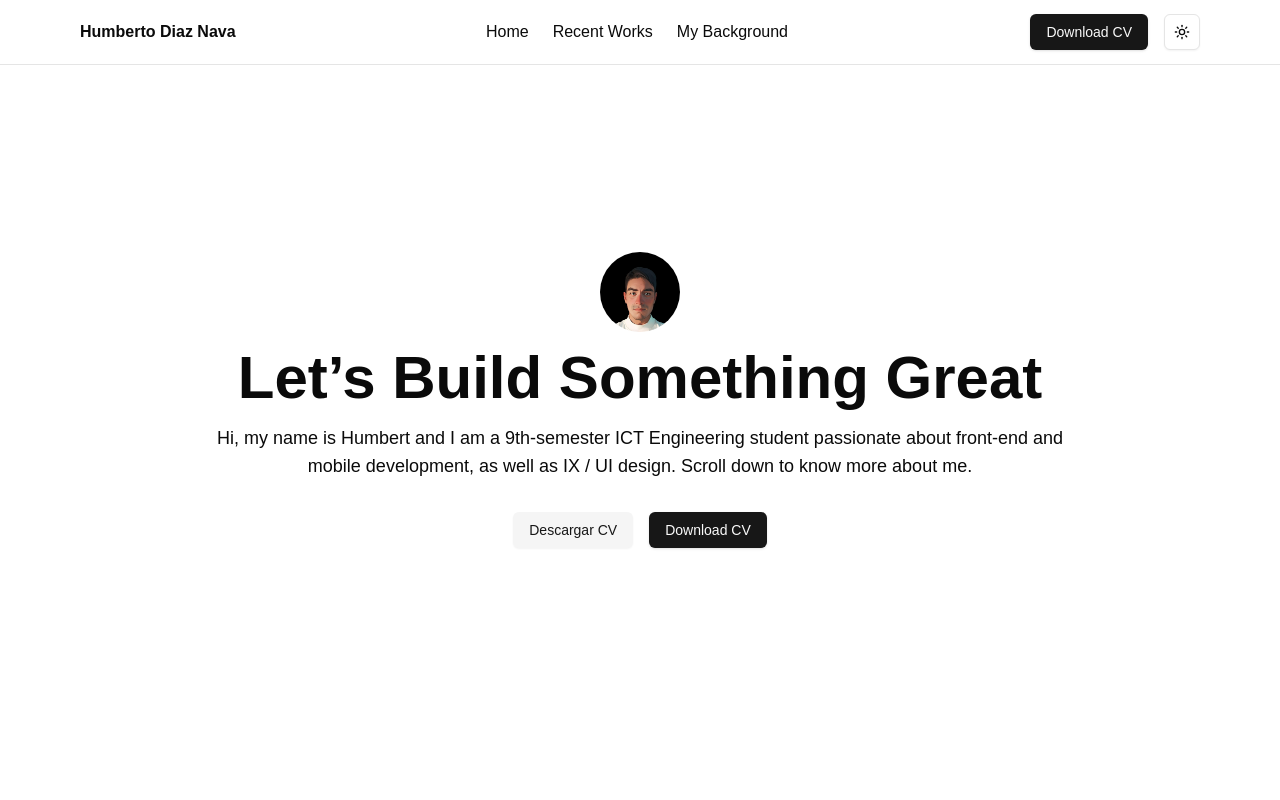
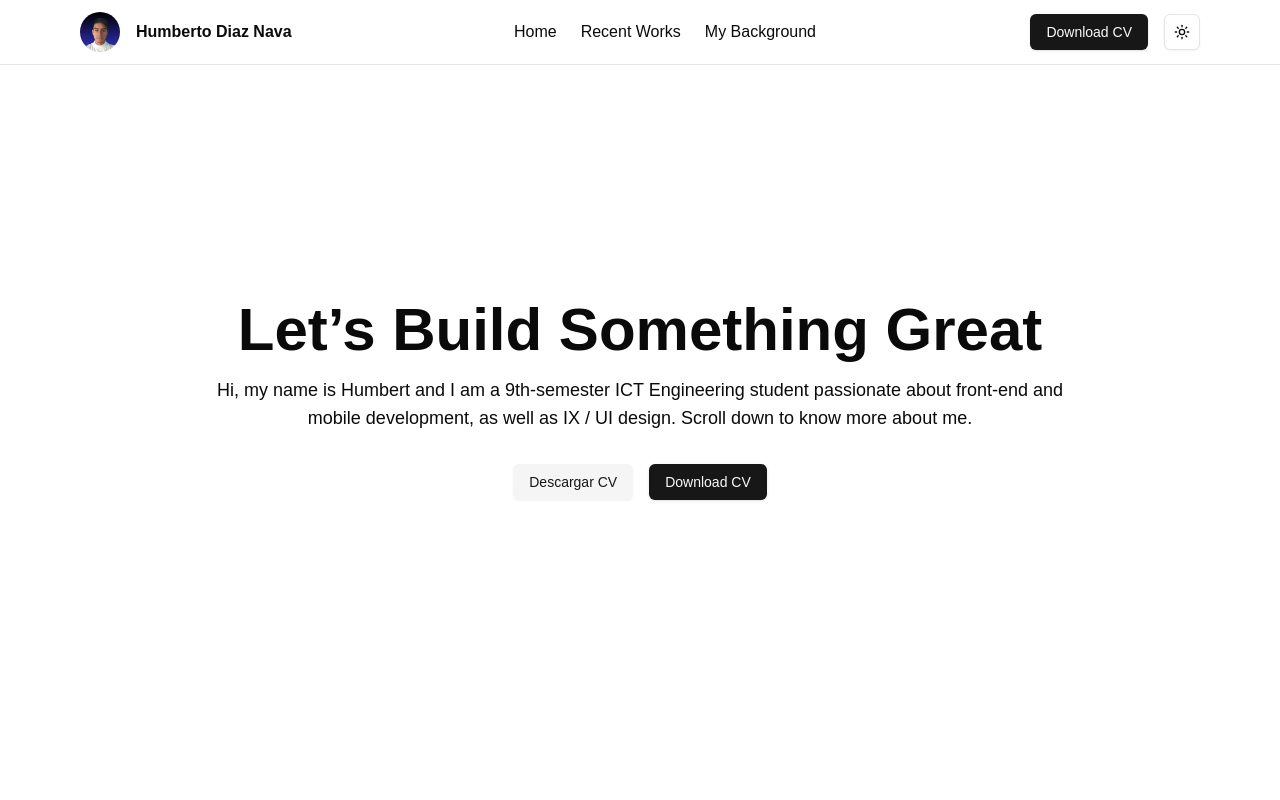
Before and after one commit to ddiax09/my-portfolio, a Next.js app: page / in a window 1280 px wide. Shown: the top 800 px of the page. Built offline with nearby package versions, Linux system fonts and the light colour scheme.

Commit message:
New Avatar Photo

```diff
--- a/src/app/components/hero-section.tsx
+++ b/src/app/components/hero-section.tsx
@@ -11,11 +11,6 @@ export const HeroSection = () => {
       transition={{ duration: 0.5 }}
       className="flex flex-col justify-center items-center text-center h-[80svh]  m-4 mt-20 lg:mx-20 rounded-2xl"
     >
-      <Avatar className="mb-4 w-20 h-20">
-        <AvatarImage src="./img/avatar.png" />
-        <AvatarFallback>HD</AvatarFallback>
-      </Avatar>
-
       <h1 className="text-4xl lg:text-6xl pb-4 lg:font-bold">
         Let’s Build Something Great
       </h1>
--- a/src/app/components/navbar.tsx
+++ b/src/app/components/navbar.tsx
@@ -3,6 +3,7 @@ import { Button } from "@/components/ui/button";
 import React, { useState } from "react";
 import { ModeToggle } from "./mode-toggle";
 import { Separator } from "@/components/ui/separator";
+import { Avatar, AvatarFallback, AvatarImage } from "@/components/ui/avatar";
 
 export const NavBar = () => {
   const [isClick, setisClick] = useState(false);
@@ -15,7 +16,11 @@ export const NavBar = () => {
       <div className="mx-auto px-4 lg:px-20">
         <div className="flex items-center justify-between h-16">
           <div className="flex items-center">
-            <div className="flex-shink-0">
+            <div className="flex-shink-0 flex justify-center items-center">
+              <Avatar className=" w-10 h-10 mr-4 ">
+                <AvatarImage src="./img/avatar.png" />
+                <AvatarFallback>HD</AvatarFallback>
+              </Avatar>
               <a className="font-bold" href="./">
                 Humberto Diaz Nava
               </a>
@@ -23,9 +28,15 @@ export const NavBar = () => {
           </div>
           <div className="hidden md:block">
             <div className="ml-4 flex items center space-x-4">
-              <a className="pr-2 hover:text-muted-foreground" href="./">Home</a>
-              <a className="pr-2 hover:text-muted-foreground" href="./#MyWork">Recent Works</a>
-              <a className="pr-2 hover:text-muted-foreground" href="./#AboutMe">My Background</a>
+              <a className="pr-2 hover:text-muted-foreground" href="./">
+                Home
+              </a>
+              <a className="pr-2 hover:text-muted-foreground" href="./#MyWork">
+                Recent Works
+              </a>
+              <a className="pr-2 hover:text-muted-foreground" href="./#AboutMe">
+                My Background
+              </a>
             </div>
           </div>
           <div className="flex">
@@ -104,7 +115,7 @@ export const NavBar = () => {
           </div>
         </div>
       )}
-      <Separator/>
+      <Separator />
     </nav>
   );
 };
```
Also changed, not shown: public/img/avatar.png.
